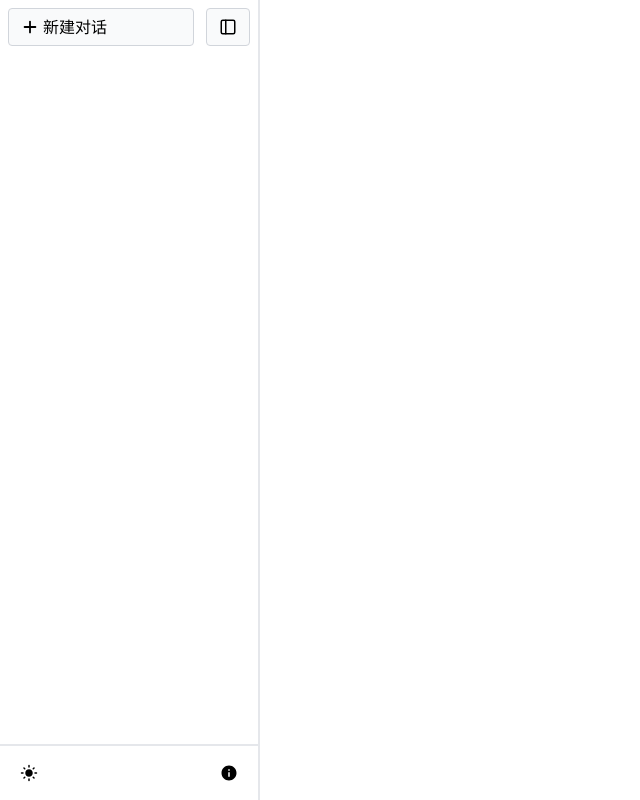
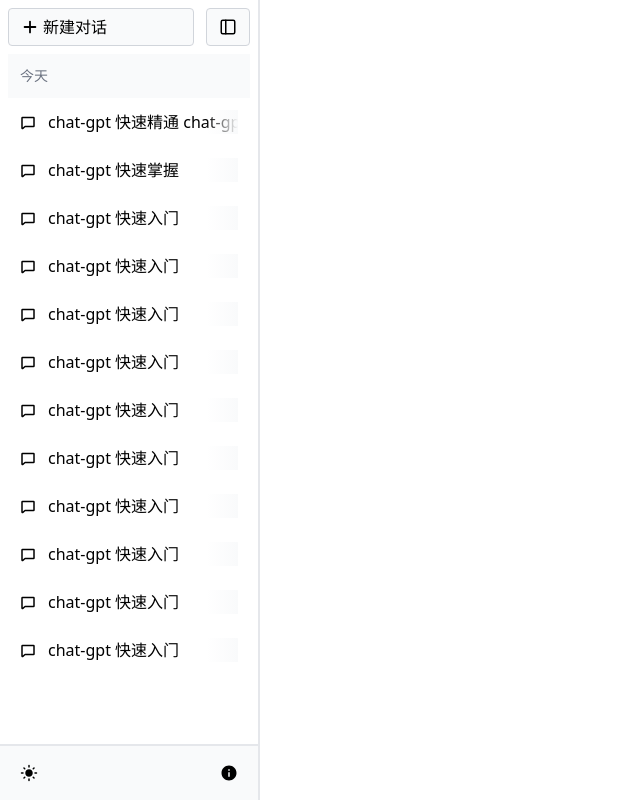
Before and after one commit to Shelden-Hao/heo-gpt, a Next.js app: page / in a window 1280 px wide. Shown: the whole page, without its empty margins (0-640 px from the left). Built offline with nearby package versions, Linux system fonts and the light colour scheme.

Commit message:
feat: 渲染分组列表

```diff
--- a/app/globals.css
+++ b/app/globals.css
@@ -6,3 +6,37 @@
     height: 100%;
     font-size: 16px;
 }
+
+::-webkit-scrollbar {
+    height: 1rem;
+    width: 0.5rem;
+}
+
+::-webkit-scrollbar:horizontal {
+    height: 0.5rem;
+    width: 1rem;
+}
+
+::-webkit-scrollbar-track {
+    background-color: transparent;
+    border-radius: 9999px;
+}
+
+::-webkit-scrollbar-thumb {
+    background-color: rgba(217, 217, 227, 0.8);
+    border-color: rgb(255, 255, 255);
+    border-radius: 9999px;
+    border-width: 1px;
+}
+
+::-webkit-scrollbar-thumb:hover {
+    background-color: rgb(236, 236, 241);
+}
+
+.dark ::-webkit-scrollbar-thumb {
+    background-color: rgb(86, 88, 105);
+}
+
+.dark ::-webkit-scrollbar-thumb:hover {
+    background-color: rgb(172, 172, 190);
+}
--- /dev/null
+++ b/common/util.ts
@@ -0,0 +1,39 @@
+import { Chat } from "@/types/chat"
+
+export function groupByDate(chatList: Chat[]) {
+    const groupMap = new Map<string, Chat[]>()
+    chatList.forEach((item) => {
+        const now = new Date()
+        const updateTime = new Date(item.updateTime)
+        let key = "未知时间"
+        const dayDiff = Math.floor(
+            (now.getTime() - updateTime.getTime()) / (1000 * 60 * 60 * 24)
+        )
+        if (dayDiff === 0 && now.getDate() === updateTime.getDate()) {
+            key = "今天"
+        } else if (dayDiff <= 7) {
+            key = "最近7天"
+        } else if (dayDiff <= 31) {
+            key = "最近一个月"
+        } else if (now.getFullYear() === updateTime.getFullYear()) {
+            key = `${updateTime.getMonth() + 1}月`
+        } else {
+            key = `${updateTime.getFullYear()}`
+        }
+        if (groupMap.has(key)) {
+            groupMap.get(key)?.push(item)
+        } else {
+            groupMap.set(key, [item])
+        }
+    })
+    groupMap.forEach((item) => {
+        item.sort((a, b) => b.updateTime - a.updateTime)
+    })
+    const groupList = Array.from(groupMap).sort(([, list1], [, list2]) => {
+        return (
+            list2[list2.length - 1].updateTime -
+            list1[list1.length - 1].updateTime
+        )
+    })
+    return groupList
+}
--- /dev/null
+++ b/components/home/Navigation/ChatList.tsx
@@ -0,0 +1,113 @@
+import React, {useMemo, useState} from 'react';
+import {Chat} from "@/types/chat";
+import {PiChatBold} from "react-icons/pi";
+import {groupByDate} from "@/common/util";
+
+function ChatList() {
+    const [chatList, setChatList] = useState<Chat[]>([
+        {
+            id: '1',
+            title: 'chat-gpt 快速精通 chat-gpt 快速精通',
+            updateTime: Date.now(),
+        },
+        {
+            id: '2',
+            title: 'chat-gpt 快速掌握',
+            updateTime: Date.now(),
+        },
+        {
+            id: '3',
+            title: 'chat-gpt 快速入门',
+            updateTime: Date.now(),
+        },
+        {
+            id: '4',
+            title: 'chat-gpt 快速入门',
+            updateTime: Date.now(),
+        },
+        {
+            id: '5',
+            title: 'chat-gpt 快速入门',
+            updateTime: Date.now(),
+        },
+        {
+            id: '6',
+            title: 'chat-gpt 快速入门',
+            updateTime: Date.now(),
+        },
+        {
+            id: '7',
+            title: 'chat-gpt 快速入门',
+            updateTime: Date.now(),
+        },
+        {
+            id: '8',
+            title: 'chat-gpt 快速入门',
+            updateTime: Date.now(),
+        },
+        {
+            id: '9',
+            title: 'chat-gpt 快速入门',
+            updateTime: Date.now(),
+        },
+        {
+            id: '10',
+            title: 'chat-gpt 快速入门',
+            updateTime: Date.now(),
+        },
+        {
+            id: '11',
+            title: 'chat-gpt 快速入门',
+            updateTime: Date.now(),
+        },
+        {
+            id: '12',
+            title: 'chat-gpt 快速入门',
+            updateTime: Date.now(),
+        },
+    ])
+    const [selectedChat, setSelectedChat] = useState<Chat>()
+    const groupList = useMemo(() => {
+        return groupByDate(chatList)
+    }, [chatList])
+    return (
+        <div className={'flex-1 mb-[48px] mt-2 flex flex-col overflow-y-auto'}>
+            {
+                groupList.map(([date, list]) => {
+                    return <div key={date}>
+                        <div className={"sticky top-0 z-10 p-3 text-sm bg-gray-50 dark:bg-gray-900 text-gray-500"}>
+                            {date}
+                        </div>
+                        <ul>
+                            {
+                                list.map(item => {
+                                    const selected = selectedChat === item
+                                    return (<li
+                                        onClick={() => {
+                                            setSelectedChat(item)
+                                        }}
+                                        className={`group flex items-center p-3 space-x-3 cursor-pointer rounded-md hover:bg-gray-100 dark:hover:bg-gray-800 ${
+                                            selected ? 'bg-gray-100 dark:bg-gray-800' : ''
+                                        }`} key={item.id}>
+                                        <div><PiChatBold/></div>
+                                        <div className={" relative flex-1 whitespace-nowrap overflow-hidden"}>
+                                            {item.title}
+                                            <span
+                                                className={`group-hover:dark:from-gray-800 absolute right-0 inset-y-0 w-8 bg-gradient-to-l ${
+                                                    selected ? 'from-gray-100 dark:from-gray-800' : 'from-gray-50 dark:from-gray-900'
+                                                }`}></span>
+                                        </div>
+
+                                    </li>)
+                                })
+                            }
+                        </ul>
+                    </div>
+                })
+            }
+
+        </div>
+    );
+}
+
+export default ChatList;
--- a/components/home/Navigation/Toolbar.tsx
+++ b/components/home/Navigation/Toolbar.tsx
@@ -8,7 +8,7 @@
 function Toolbar() {
     const {state: {themeMode}, dispatch} = useAppContext()
     return (
-        <div className={`absolute left-0 right-0 bottom-0 dark:bg-gray-800 dark:border-gray-800 border-t-2 flex p-2 justify-between`}>
+        <div className={`absolute left-0 right-0 bottom-0 bg-gray-50 dark:bg-gray-800 dark:border-gray-800 border-t-2 flex p-2 justify-between`}>
             <Button icon={themeMode === 'dark' ? MdDarkMode : MdLightMode} variant="text"
                     onClick={() => {
                         dispatch({
--- a/components/home/Navigation/index.tsx
+++ b/components/home/Navigation/index.tsx
@@ -2,12 +2,14 @@
 import Menubar from "@/components/home/Navigation/Menubar";
 import {useAppContext} from "@/components/AppContext";
 import Toolbar from "@/components/home/Navigation/Toolbar";
+import ChatList from "@/components/home/Navigation/ChatList";
 
 export default function Navigation() {
     const {state: {displayNavigation}} = useAppContext()
     return (
-        <nav className={`${displayNavigation ? "" : "hidden"} h-full w-[260px] border-r-2 dark:border-gray-700 dark:bg-gray-900 dark:text-gray-300 p-2 relative`}>
+        <nav className={`${displayNavigation ? "" : "hidden"} flex flex-col h-full w-[260px] border-r-2 dark:border-gray-700 dark:bg-gray-900 dark:text-gray-300 p-2 relative`}>
             <Menubar/>
+            <ChatList />
             <Toolbar />
         </nav>
     );
--- /dev/null
+++ b/types/chat.d.ts
@@ -0,0 +1,5 @@
+export interface Chat {
+    id: string;
+    title: string;
+    updateTime: number;
+}
```
